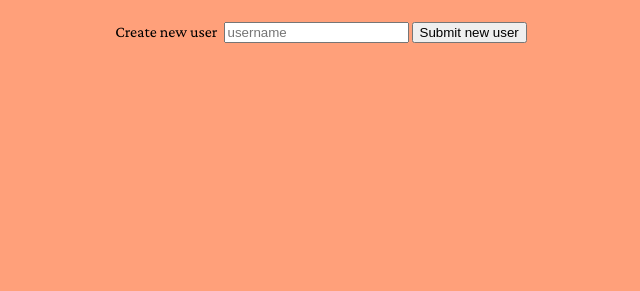
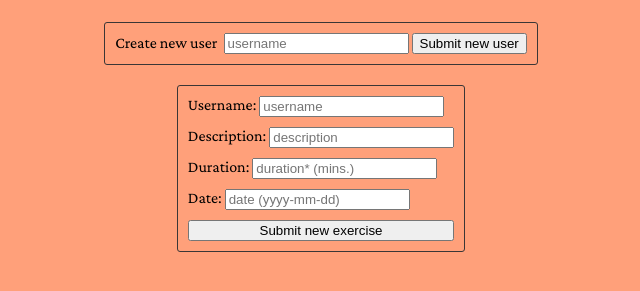
Before and after one commit to lezojeda/freecodecamp-apis-and-microservices, a website: page apis-and-microservices/views/exercise-tracker.html in a window 1280 px wide. Shown: the part 79-370 px from the top of the page, without its empty margins (319-959 px from the left). Drawn offline with nearby package versions, Linux system fonts and the light colour scheme; files that its build step writes are made by us from their sources.

Commit message:
Form html for exercise tracker and route handling for POST '/api/exercise/add'

```diff
--- a/apis-and-microservices/views/exercise-tracker.html
+++ b/apis-and-microservices/views/exercise-tracker.html
@@ -12,11 +12,38 @@
 
 <body>
     <h1>Exercise Tracker</h1>
-    <form method="POST" action='/api/exercise/new-user'>
-        <label for="new-user">Create new user</label>
-        <input id="new-user" type="text" name="username" placeholder="username">
-        <input type="submit" value="Submit new user">
-    </form>
+    <div id="new-user" class="form-container">
+        <form method="POST" action='/api/exercise/new-user'>
+            <label for="new-user">Create new user</label>
+            <input id="new-user" type="text" name="username" placeholder="username">
+            <input type="submit" value="Submit new user">
+        </form>
+    </div>
+
+    <div id="add-exercise" class="form-container">
+        <form method="POST" action='/api/exercise/add'>
+            <div class="form-element">
+                <label for="username">Username: </label>
+                <input id="username" type="text" placeholder="username" name="username*">
+            </div>
+
+            <div class="form-element">
+                <label for="description">Description: </label>
+                <input id="description" type="text" placeholder="description" name="description*">
+            </div>
+
+            <div class="form-element">
+                <label for="duration">Duration: </label>
+                <input id="duration" type="text" placeholder="duration* (mins.)" name="duration">
+            </div>
+
+            <div class="form-element">
+                <label for="date">Date: </label>
+                <input id="date" type="text" placeholder="date (yyyy-mm-dd)" name="date">
+            </div>
+            <input type="submit" value="Submit new exercise">
+        </form>
+    </div>
 </body>
 
 </html>
```
Also changed, not shown: apis-and-microservices/exercise-tracker.js (+8 -1 lines).
